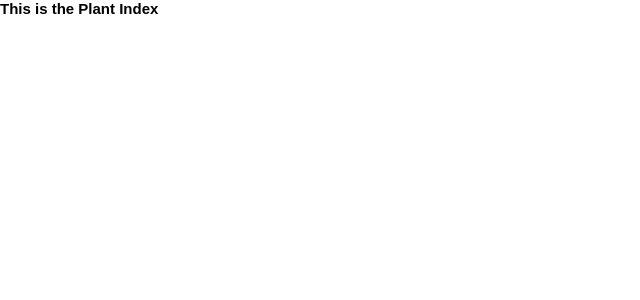
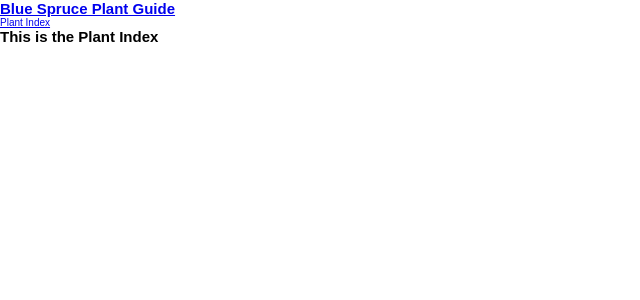
Before and after one commit to edmdc89/blue-spruce-plant-guide-v2, a React app: page /plant-index in a window 1280 px wide. Shown: the top 300 px of the page, without its empty margins (0-640 px from the left). Built offline with nearby package versions, Linux system fonts and the light colour scheme; the HTML template or start-up script is replaced by a standard one.

Commit message:
Render info brought in from apollo server

```diff
--- a/src/client/index.tsx
+++ b/src/client/index.tsx
@@ -1,7 +1,7 @@
 import React from 'react';
 import ReactDOM from 'react-dom';
 import { loadableReady } from '@loadable/component';
-import App from './modules/App';
+import Layout from './modules/common/Layout';
 import { BrowserRouter } from 'react-router-dom';
 import { CacheProvider } from '@emotion/react';
 import createCache from '@emotion/cache';
@@ -24,4 +24,4 @@ const render = (App: () => JSX.Element) => {
   ReactDOM.hydrate(Client, root);
 };
 
-loadableReady(() => render(App));
+loadableReady(() => render(Layout));
--- /dev/null
+++ b/src/client/modules/common/Header.tsx
@@ -0,0 +1,17 @@
+import React from 'react';
+import { NavLink } from 'react-router-dom';
+
+const Header = (): JSX.Element => {
+  return (
+    <section>
+      <NavLink to="/">
+        <h1>Blue Spruce Plant Guide</h1>
+      </NavLink>
+      <nav>
+        <NavLink to="/plant-index">Plant Index</NavLink>
+      </nav>
+    </section>
+  );
+};
+
+export default Header;
--- a/src/client/modules/App.tsx
+++ b/src/client/modules/common/Layout.tsx
@@ -1,15 +1,13 @@
 import React from 'react';
 import { Global, css } from '@emotion/react';
 import { Route, Switch } from 'react-router-dom';
-import routes from '../../config/router/routes';
-// import Layout from './Layout';
-// import { ThemeProvider } from 'styled-components';
-// import GlobalStyle from '../ui/common/root';
-// import { getGruvBoxTheme } from '../ui/common/theme';
+import routes from '../../../config/router/routes';
+import Header from './Header';
 
-export default function App(): JSX.Element {
+export default function Layout(): JSX.Element {
   return (
     <>
+      <Header />
       <main>
         <Switch>
           {routes.map((route) => (
--- a/src/client/pages/Home.tsx
+++ b/src/client/pages/Home.tsx
@@ -1,5 +1,28 @@
+import { useQuery } from '@apollo/client';
 import React from 'react';
+import { GET_PLANT_PAGE } from '../../config/store/api/queries/plantIndex';
 
-const Home = (): JSX.Element => <h2>This is home</h2>;
+const Home = (): JSX.Element => {
+  const { loading, error, data } = useQuery(GET_PLANT_PAGE);
+
+  if (loading) return <p>Loading...</p>;
+  if (error) return <p>Error :( </p>;
+
+  console.log(data.plantCatalog);
+
+  return (
+    <>
+      {data.plantCatalog.map((plant: any) => {
+        return (
+          <div key={plant.id}>
+            <p>{plant.commonName}</p>
+            <p>{plant.scientificName}</p>
+            <p>{plant.imageUrl}</p>
+          </div>
+        );
+      })}
+    </>
+  );
+};
 
 export default Home;
--- /dev/null
+++ b/src/config/store/api/queries/plantIndex.ts
@@ -0,0 +1,12 @@
+import { gql } from '@apollo/client';
+
+export const GET_PLANT_PAGE = gql`
+  query GetPlantPage {
+    plantCatalog {
+      commonName
+      id
+      imageUrl
+      scientificName
+    }
+  }
+`;
--- a/src/config/store/index.ts
+++ b/src/config/store/index.ts
@@ -2,7 +2,6 @@ import { ApolloClient, createHttpLink } from '@apollo/client';
 import fetch from 'cross-fetch';
 
 import { cache } from './cache';
-import typeDefs from './schema';
 
 export const apolloClient = new ApolloClient({
   ssrMode: true,
@@ -11,6 +10,5 @@ export const apolloClient = new ApolloClient({
     uri: 'http://localhost:4000/graphql',
     fetch,
   }),
-  typeDefs: typeDefs,
   connectToDevTools: true,
 });
--- a/src/server/renderer.tsx
+++ b/src/server/renderer.tsx
@@ -9,7 +9,7 @@ import createEmotionServer from '@emotion/server/create-instance';
 import createCache from '@emotion/cache';
 import { ApolloProvider } from '@apollo/client';
 import { apolloClient } from '../config/store';
-import App from '../client/modules/App';
+import Layout from '../client/modules/common/Layout';
 import { StaticRouter } from 'react-router';
 import template from './template';
 
@@ -35,7 +35,7 @@ export default async function renderer(
       <ApolloProvider client={apolloClient}>
         <StaticRouter location={req.url} context={context}>
           <CacheProvider value={cache}>
-            <App />
+            <Layout />
           </CacheProvider>
         </StaticRouter>
       </ApolloProvider>
@@ -49,7 +49,6 @@ export default async function renderer(
     } else {
       const jsx = extractor.collectChunks(Client);
       const initialState = apolloClient.extract();
-      console.log(initialState);
       const { html, css, ids } = extractCritical(renderToString(jsx));
       const styleTag = `<style data-emotion="${key} ${ids.join(' ')}">${css}</style>`;
       const scriptTags = extractor.getScriptTags();
```
